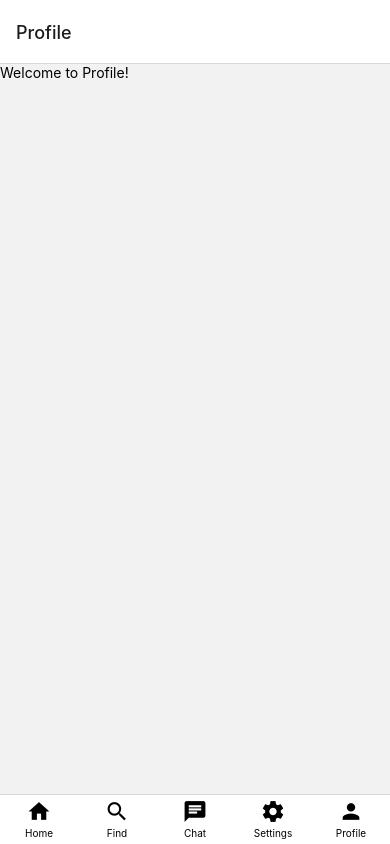
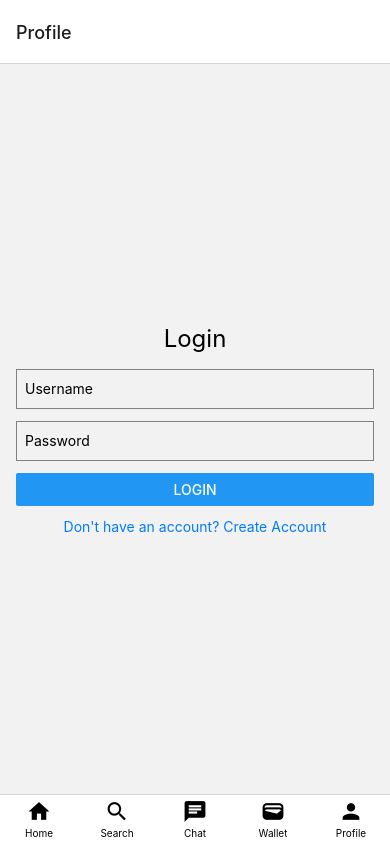
Before and after one commit to Mika0308/SWD392, a React Native app: screen /Profile in a window 390 px wide. Built offline with nearby package versions, Linux system fonts and the light colour scheme.

Commit message:
update login/register and homepage (basic)

```diff
--- a/component/navigation/Tabs.tsx
+++ b/component/navigation/Tabs.tsx
@@ -3,16 +3,16 @@ import { createBottomTabNavigator } from '@react-navigation/bottom-tabs';
 import { MaterialIcons } from '@expo/vector-icons';
 import HomeScreen from '../../screens/HomeScreen';
 import ChatScreen from '../../screens/ChatScreen';
-import FindScreen from '../../screens/FindScreen';
+import SearchScreen from '../../screens/SearchScreen';
 import ProfileScreen from '../../screens/ProfileScreen';
-import SettingScreen from '../../screens/SettingScreen';
-import styles from './Tabs.module.css'; // Import CSS Module
+import WalletScreen from '../../screens/WalletScreen';
+import styles from './Tabs.module.css';
 
 type TabParamList = {
     Home: undefined;
-    Find: undefined;
+    Search: undefined;
     Chat: undefined;
-    Setting: undefined;
+    Wallet: undefined;
     Profile: undefined;
 };
 
@@ -20,9 +20,9 @@ const Tab = createBottomTabNavigator<TabParamList>();
 
 const ICONS: { [key in keyof TabParamList]: keyof typeof MaterialIcons.glyphMap } = {
     Home: 'home',
-    Find: 'search',
+    Search: 'search',
     Chat: 'chat',
-    Setting: 'settings',
+    Wallet: 'wallet',
     Profile: 'person',
 };
 
@@ -43,9 +43,9 @@ const Tabs: React.FC = () => {
             })}
         >
             <Tab.Screen name="Home" component={HomeScreen} options={{ tabBarLabel: 'Home' }} />
-            <Tab.Screen name="Find" component={FindScreen} options={{ tabBarLabel: 'Find' }} />
+            <Tab.Screen name="Search" component={SearchScreen} options={{ tabBarLabel: 'Search' }} />
             <Tab.Screen name="Chat" component={ChatScreen} options={{ tabBarLabel: 'Chat' }} />
-            <Tab.Screen name="Setting" component={SettingScreen} options={{ tabBarLabel: 'Settings' }} />
+            <Tab.Screen name="Wallet" component={WalletScreen} options={{ tabBarLabel: 'Wallet' }} />
             <Tab.Screen name="Profile" component={ProfileScreen} options={{ tabBarLabel: 'Profile' }} />
         </Tab.Navigator>
 
--- a/package.json
+++ b/package.json
@@ -10,13 +10,17 @@
   },
   "dependencies": {
     "expo": "~51.0.28",
+    "expo-router": "^3.5.23",
     "expo-status-bar": "~1.12.1",
     "react": "18.2.0",
+    "react-dom": "^18.2.0",
+    "react-icons": "^4.12.0",
     "react-native": "0.74.5"
   },
   "devDependencies": {
     "@babel/core": "^7.20.0",
     "@types/react": "~18.2.45",
+    "@types/react-native-snap-carousel": "^3.8.11",
     "typescript": "^5.1.3"
   },
   "private": true
--- a/screens/HomeScreen.tsx
+++ b/screens/HomeScreen.tsx
@@ -1,12 +1,57 @@
 import React from 'react';
-import { Text, View } from 'react-native';
+import { View, Text, StyleSheet } from 'react-native';
 
 const HomeScreen: React.FC = () => {
+    const cardItems = [
+        { title: 'Cao Cấp 1', description: 'Bài toán cao cấp về đại số tuyến tính.' },
+        { title: 'Cao Cấp 2', description: 'Bài toán cao cấp về giải tích.' },
+        { title: 'Toán Hình 1', description: 'Bài toán hình học cơ bản.' },
+        { title: 'Toán Hình 2', description: 'Bài toán hình học nâng cao.' },
+    ];
+
     return (
-        <View>
-            <Text>Welcome to Home!</Text>
+        <View style={styles.container}>
+            <Text style={styles.welcomeText}>Welcome to Home!</Text>
+            {cardItems.map((item, index) => (
+                <View key={index} style={styles.card}>
+                    <Text style={styles.cardTitle}>{item.title}</Text>
+                    <Text>{item.description}</Text>
+                </View>
+            ))}
         </View>
     );
 };
 
+const styles = StyleSheet.create({
+    container: {
+        flex: 1,
+        justifyContent: 'center',
+        alignItems: 'center',
+        padding: 16,
+    },
+    welcomeText: {
+        fontSize: 24,
+        marginBottom: 16,
+    },
+    card: {
+        width: '100%',
+        padding: 16,
+        marginBottom: 12,
+        borderRadius: 8,
+        backgroundColor: '#f0f0f0',
+        shadowColor: '#000',
+        shadowOffset: {
+            width: 0,
+            height: 2,
+        },
+        shadowOpacity: 0.25,
+        shadowRadius: 3.84,
+        elevation: 5,
+    },
+    cardTitle: {
+        fontSize: 18,
+        fontWeight: 'bold',
+    },
+});
+
 export default HomeScreen;
--- a/screens/ProfileScreen.tsx
+++ b/screens/ProfileScreen.tsx
@@ -1,12 +1,101 @@
-import React from 'react';
-import { Text, View } from 'react-native';
+import React, { useState } from 'react';
+import { Text, View, TextInput, Button, StyleSheet } from 'react-native';
 
-const ProfileScreen: React.FC = () => {
+const LoginScreen: React.FC = () => {
+    const [username, setUsername] = useState('');
+    const [password, setPassword] = useState('');
+    const [confirmPassword, setConfirmPassword] = useState('');
+    const [email, setEmail] = useState('');
+    const [isRegistering, setIsRegistering] = useState(false);
+
+    const handleLogin = () => {
+        // Handle login logic here
+        console.log('Logging in with:', username, password);
+    };
+
+    const handleRegister = () => {
+        // Handle registration logic here
+        console.log('Registering with:', username, email, password, confirmPassword);
+    };
+
     return (
-        <View>
-            <Text>Welcome to Profile!</Text>
+        <View style={styles.container}>
+            <Text style={styles.title}>{isRegistering ? 'Create Account' : 'Login'}</Text>
+
+            <TextInput
+                style={styles.input}
+                placeholder="Username"
+                value={username}
+                onChangeText={setUsername}
+            />
+            <TextInput
+                style={styles.input}
+                placeholder="Password"
+                value={password}
+                onChangeText={setPassword}
+                secureTextEntry
+            />
+
+            {isRegistering && (
+                <>
+                    <TextInput
+                        style={styles.input}
+                        placeholder="Confirm Password"
+                        value={confirmPassword}
+                        onChangeText={setConfirmPassword}
+                        secureTextEntry
+                    />
+                    <TextInput
+                        style={styles.input}
+                        placeholder="Email (optional)"
+                        value={email}
+                        onChangeText={setEmail}
+                    />
+                </>
+            )}
+
+            {isRegistering ? (
+                <>
+                    <Button title="Register" onPress={handleRegister} />
+                    <Text style={styles.toggleText} onPress={() => setIsRegistering(false)}>
+                        Already have an account? Login
+                    </Text>
+                </>
+            ) : (
+                <>
+                    <Button title="Login" onPress={handleLogin} />
+                    <Text style={styles.toggleText} onPress={() => setIsRegistering(true)}>
+                        Don't have an account? Create Account
+                    </Text>
+                </>
+            )}
         </View>
     );
 };
 
-export default ProfileScreen;
+const styles = StyleSheet.create({
+    container: {
+        flex: 1,
+        justifyContent: 'center',
+        padding: 16,
+    },
+    title: {
+        fontSize: 24,
+        marginBottom: 16,
+        textAlign: 'center',
+    },
+    input: {
+        height: 40,
+        borderColor: 'gray',
+        borderWidth: 1,
+        marginBottom: 12,
+        paddingLeft: 8,
+    },
+    toggleText: {
+        color: '#007BFF',
+        textAlign: 'center',
+        marginTop: 12,
+    },
+});
+
+export default LoginScreen;
--- a/screens/SettingScreen.tsx
+++ b/screens/SearchScreen.tsx
@@ -1,12 +1,12 @@
 import React from 'react';
 import { Text, View } from 'react-native';
 
-const SettingScreen: React.FC = () => {
+const SearchScreen: React.FC = () => {
     return (
         <View>
-            <Text>Welcome to Home!</Text>
+            <Text>Welcome to Search!</Text>
         </View>
     );
 };
 
-export default SettingScreen;
+export default SearchScreen;
--- /dev/null
+++ b/screens/WalletScreen.tsx
@@ -0,0 +1,12 @@
+import React from 'react';
+import { Text, View } from 'react-native';
+
+const WalletScreen: React.FC = () => {
+    return (
+        <View>
+            <Text>Welcome to Wallet!</Text>
+        </View>
+    );
+};
+
+export default WalletScreen;
```
Also changed, not shown: component/navigation/Layout.tsx (added, +94 -0 lines), 1 other file (tests, documents, lock files or other folders).
